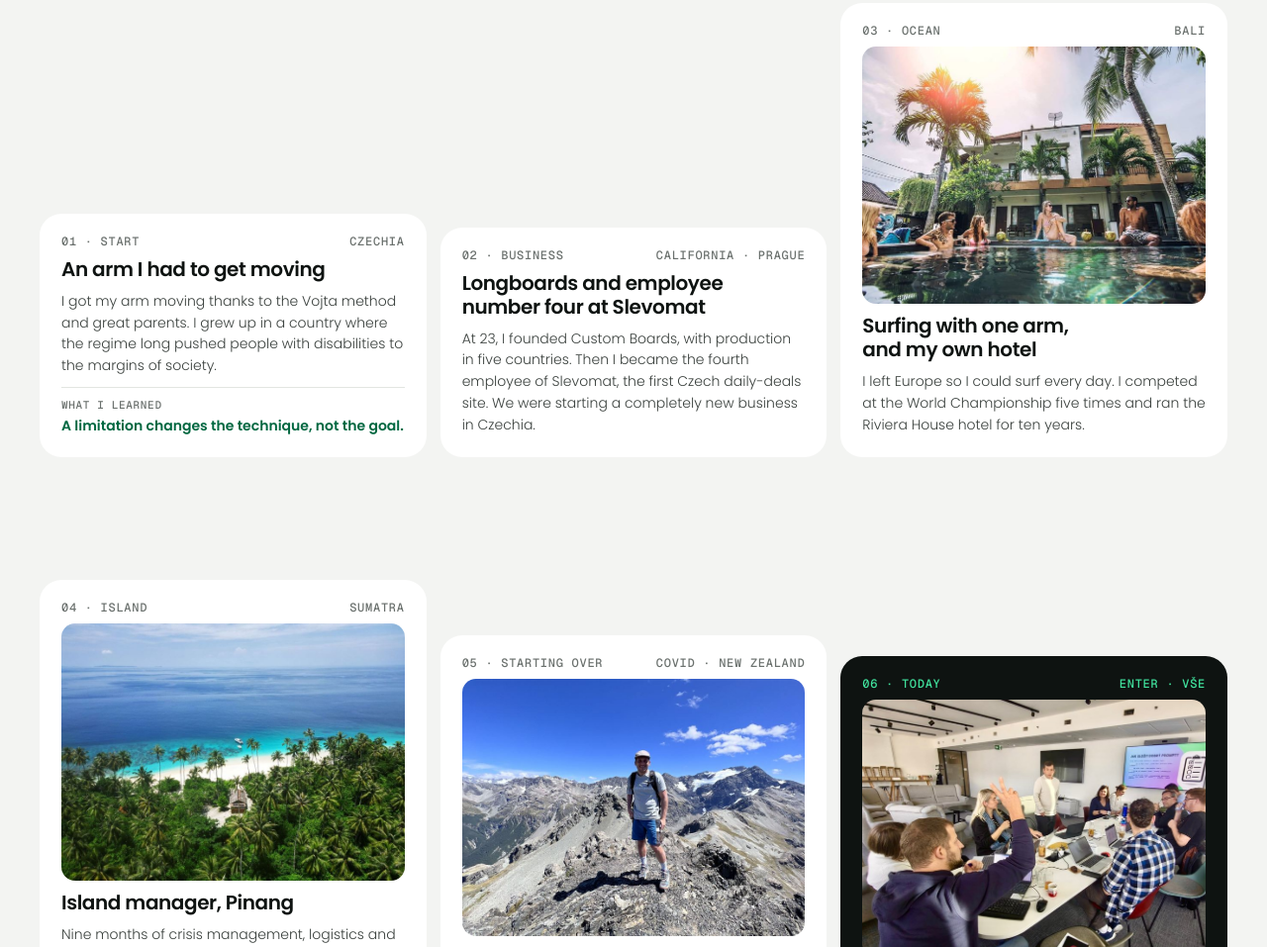
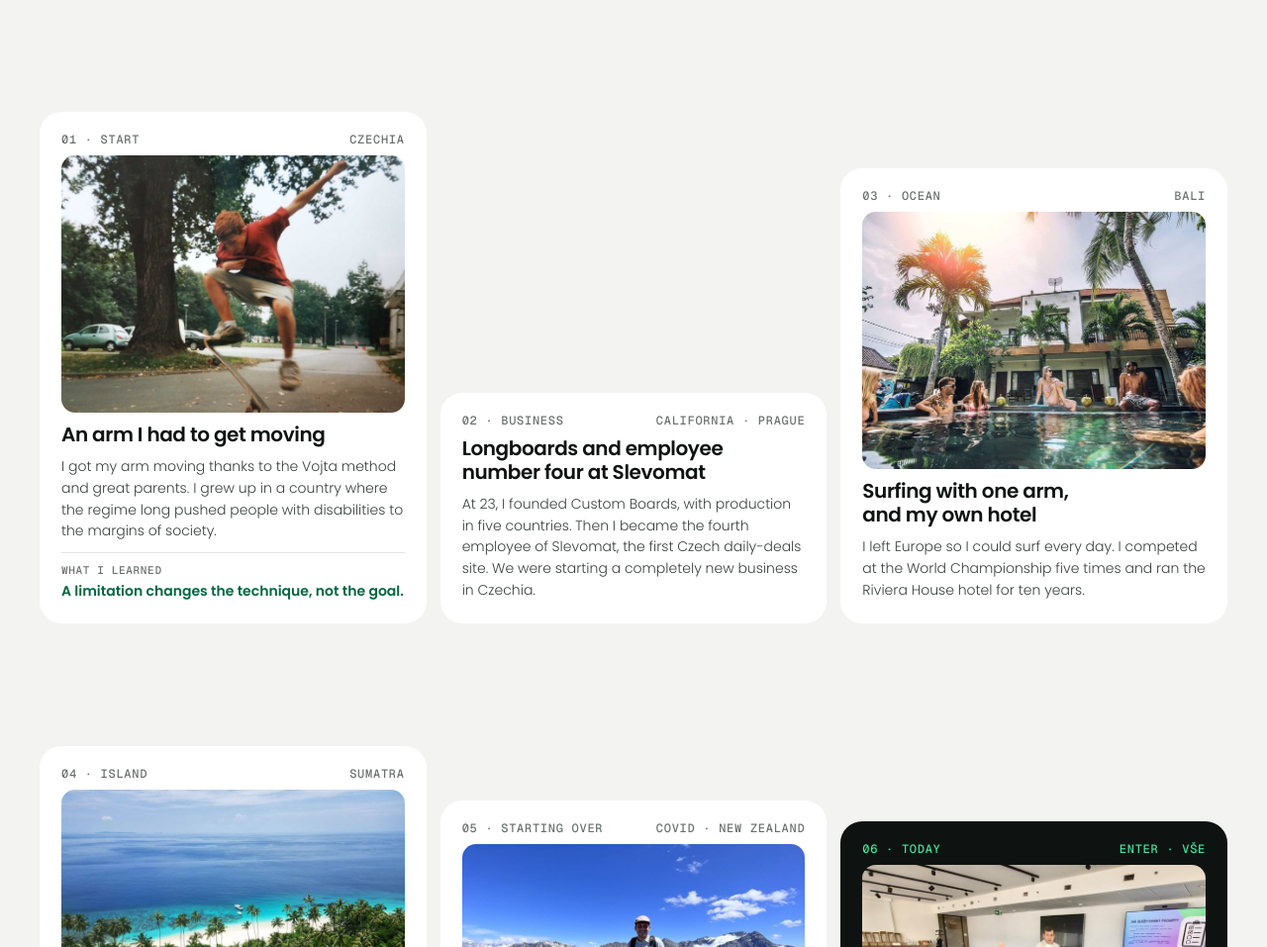
Before and after one commit to milobrzak-droid/personalweb, a plain HTML site: page index.html in a window 1280 px wide. Shown: the part 7077-8034 px from the top of the page at 99% size. Drawn offline with nearby package versions, Linux system fonts and the light colour scheme.

Commit message:
Chapter 01: skateboarding photo
Co-Authored-By: Claude Opus 5.5 <noreply@anthropic.com>
Claude-Session: https://claude.ai/code/session_01RFuGVB22rrfvtDzaLnzVro

```diff
--- a/index.html
+++ b/index.html
@@ -581,6 +581,7 @@ h1,h2,h3{text-wrap:balance}
     <ol class="steps">
       <li class="step">
         <span class="n"><span>01 · Start</span><span>Czechia</span></span>
+        <img src="/img/skate-mladi-800.jpg" alt="Milo Brzák as a teenager on a skateboard" width="800" height="1153" loading="lazy" style="object-position:50% 36%">
         <h3>An arm I had to get moving</h3>
         <p>I got my arm moving thanks to the Vojta method and great parents. I grew up in a country where the regime long pushed people with disabilities to the margins of society.</p>
         <p class="learn"><small>What I learned</small>A limitation changes the technique, not the goal.</p>
```
Also changed, not shown: cs/index.html (+1 -0 lines), img/skate-mladi-800.jpg (added).
